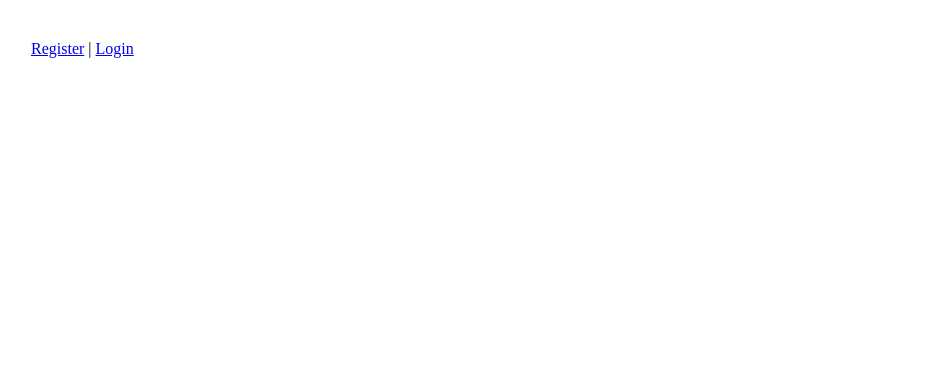
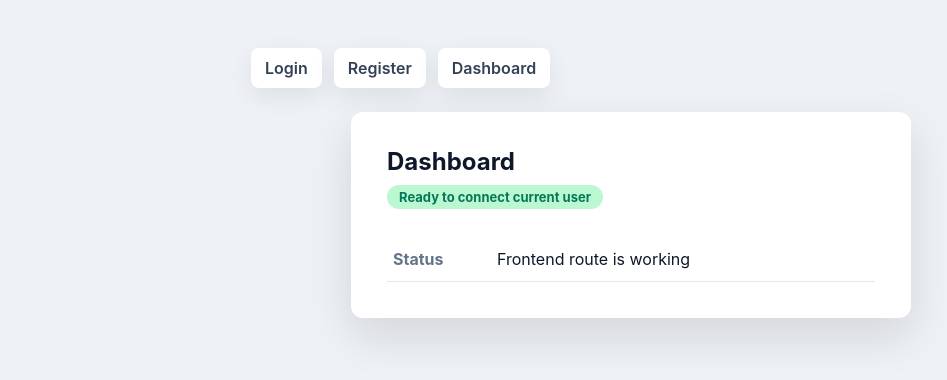
Before and after one commit to nuevarg/qa-playground, a React (Vite) app in the folder apps/frontend/: page /dashboard in a window 1280 px wide. Before the commit this address had no page. Shown: the top 380 px of the page, without its empty margins (9-956 px from the left). Built offline with nearby package versions, Linux system fonts and the light colour scheme.

Commit message:
frontend UI revise preparation

```diff
--- a/apps/frontend/src/App.tsx
+++ b/apps/frontend/src/App.tsx
@@ -1,25 +1,32 @@
-import { Routes, Route, Link } from "react-router-dom";
-
+import { Routes, Route, Link, Navigate } from "react-router-dom";
 import Register from "./Register";
 import Login from "./Login";
+import Dashboard from "./Dashboard";
 
 function App() {
   return (
-    <div style={{ padding: "2rem" }}>
-      <nav style={{ marginBottom: "2rem" }}>
-        <Link to="/register">Register</Link>
-
-        {" | "}
-
-        <Link to="/login">Login</Link>
+    <main className="app-shell">
+      <nav className="top-nav">
+        <Link className="nav-link" to="/login">
+          Login
+        </Link>
+        <Link className="nav-link" to="/register">
+          Register
+        </Link>
+        <Link className="nav-link" to="/dashboard">
+          Dashboard
+        </Link>
       </nav>
 
-      <Routes>
-        <Route path="/register" element={<Register />} />
-
-        <Route path="/login" element={<Login />} />
-      </Routes>
-    </div>
+      <section className="page-center">
+        <Routes>
+          <Route path="/" element={<Navigate to="/login" replace />} />
+          <Route path="/register" element={<Register />} />
+          <Route path="/login" element={<Login />} />
+          <Route path="/dashboard" element={<Dashboard />} />
+        </Routes>
+      </section>
+    </main>
   );
 }
 
--- /dev/null
+++ b/apps/frontend/src/Dashboard.tsx
@@ -0,0 +1,15 @@
+function Dashboard() {
+  return (
+    <article className="card">
+      <h1 className="card-title">Dashboard</h1>
+      <span className="status-badge">Ready to connect current user</span>
+
+      <div className="detail-row">
+        <span className="detail-label">Status</span>
+        <span>Frontend route is working</span>
+      </div>
+    </article>
+  );
+}
+
+export default Dashboard;
--- a/apps/frontend/src/api/client.ts
+++ b/apps/frontend/src/api/client.ts
@@ -1,5 +1,15 @@
-import axios from 'axios'
+import axios from "axios";
 
 export const api = axios.create({
   baseURL: import.meta.env.VITE_API_URL,
-})
+});
+
+api.interceptors.request.use((config) => {
+  const token = localStorage.getItem("token");
+
+  if (token) {
+    config.headers.Authorization = `Bearer ${token}`;
+  }
+
+  return config;
+});
--- /dev/null
+++ b/apps/frontend/src/styles/global.css
@@ -0,0 +1,131 @@
+* {
+  box-sizing: border-box;
+}
+
+body {
+  margin: 0;
+  min-height: 100vh;
+  background: #eef1f5;
+  color: #0f172a;
+  font-family:
+    Inter,
+    ui-sans-serif,
+    system-ui,
+    -apple-system,
+    BlinkMacSystemFont,
+    "Segoe UI",
+    sans-serif;
+}
+
+button,
+input {
+  font: inherit;
+}
+
+a {
+  color: inherit;
+  text-decoration: none;
+}
+
+.app-shell {
+  min-height: 100vh;
+  padding: 48px 24px;
+}
+
+.top-nav {
+  width: min(100%, 760px);
+  margin: 0 auto 24px;
+  display: flex;
+  gap: 12px;
+}
+
+.nav-link {
+  padding: 10px 14px;
+  border-radius: 8px;
+  background: #ffffff;
+  color: #334155;
+  font-weight: 600;
+  box-shadow: 0 8px 24px rgba(15, 23, 42, 0.08);
+}
+
+.page-center {
+  display: grid;
+  place-items: center;
+}
+
+.card {
+  width: min(100%, 560px);
+  background: #ffffff;
+  border-radius: 12px;
+  padding: 36px;
+  box-shadow: 0 18px 45px rgba(15, 23, 42, 0.12);
+}
+
+.card-title {
+  margin: 0 0 8px;
+  font-size: 24px;
+  line-height: 1.2;
+}
+
+.status-badge {
+  display: inline-flex;
+  margin-bottom: 28px;
+  padding: 4px 12px;
+  border-radius: 999px;
+  background: #bbf7d0;
+  color: #047857;
+  font-size: 13px;
+  font-weight: 700;
+}
+
+.form-field {
+  display: grid;
+  gap: 8px;
+  margin-bottom: 18px;
+}
+
+.form-field label {
+  color: #475569;
+  font-size: 14px;
+  font-weight: 700;
+}
+
+.form-field input {
+  width: 100%;
+  border: 1px solid #cbd5e1;
+  border-radius: 8px;
+  padding: 12px 14px;
+}
+
+.primary-button {
+  width: 100%;
+  border: 0;
+  border-radius: 8px;
+  padding: 12px 14px;
+  background: #2563eb;
+  color: #ffffff;
+  font-weight: 800;
+  cursor: pointer;
+}
+
+.detail-row {
+  display: grid;
+  grid-template-columns: 96px 1fr;
+  gap: 8px;
+  padding: 12px 6px;
+  border-bottom: 1px solid #e2e8f0;
+}
+
+.detail-label {
+  color: #64748b;
+  font-weight: 700;
+}
+
+.token-value {
+  overflow: hidden;
+  text-overflow: ellipsis;
+  white-space: nowrap;
+  color: #4f46e5;
+  font-family: ui-monospace, SFMono-Regular, Consolas, monospace;
+  font-size: 12px;
+}
```
Also changed, not shown: apps/frontend/src/main.tsx (+7 -6 lines).
